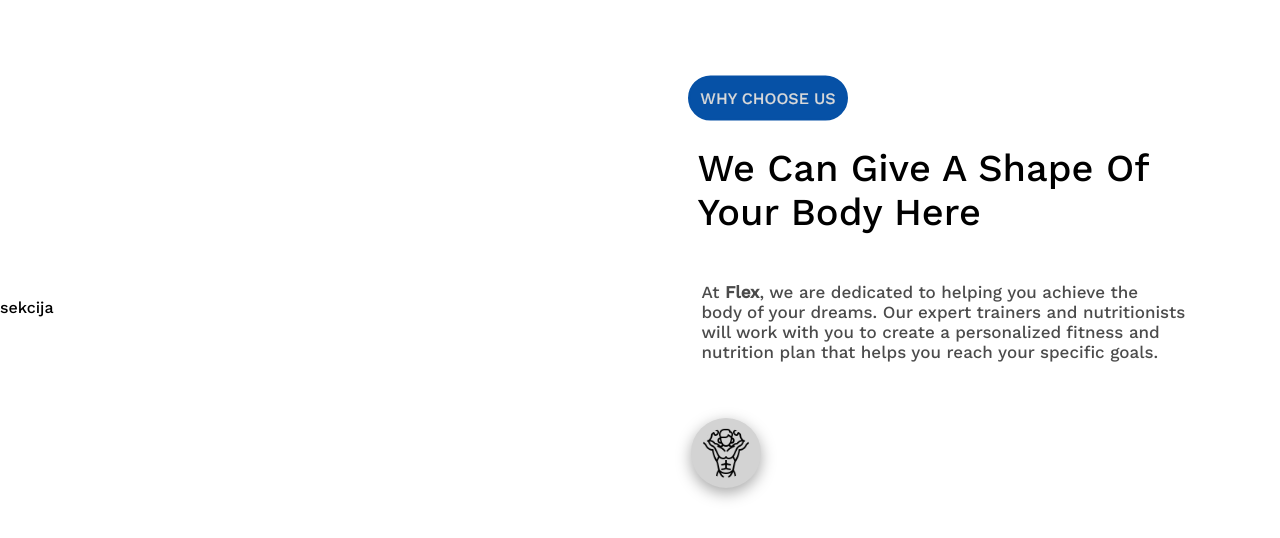
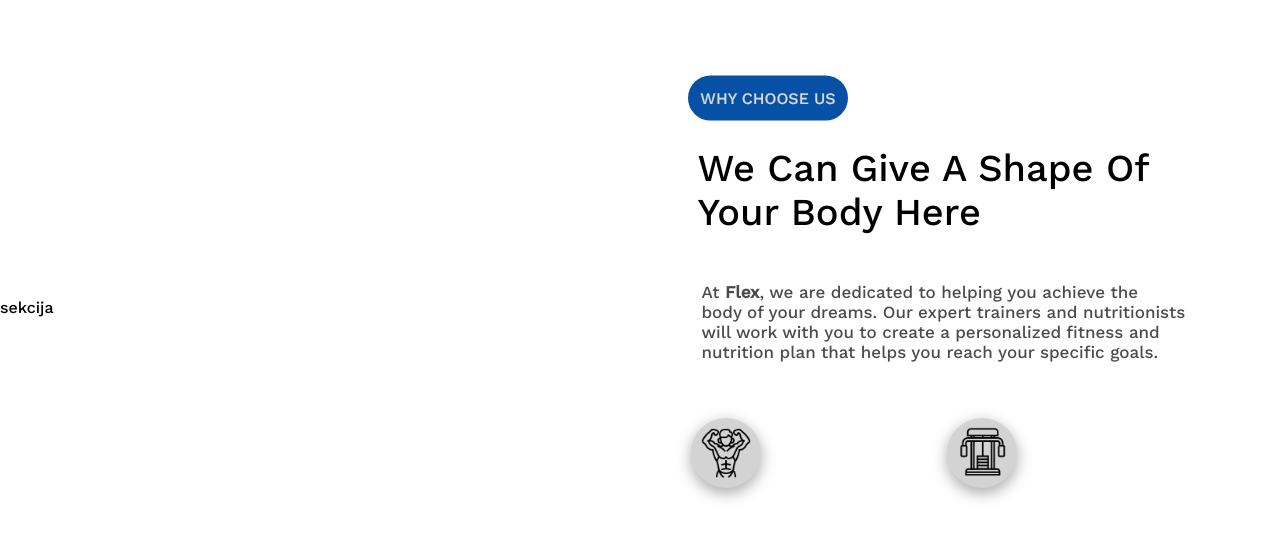
Before and after one commit to travarica/teretana, a plain HTML site: page index.html in a window 1280 px wide. Shown: the part 2902-3440 px from the top of the page. Drawn offline with nearby package versions, Linux system fonts and the light colour scheme.

Commit message:
promjena

```diff
--- a/index.html
+++ b/index.html
@@ -136,9 +136,16 @@
 
         <section class="sekcija">
             <p>sekcija</p>
-            <div class="skupkrugova">
-                <img src="gallery/bodybuilding.png" class="krug1">
+            <div class="velikikrug1">
+                <img src="gallery/bodybuilding.png" class="bodybuilder">
+                <div class="krug1"></div>
             </div>
+            <div class="velikikrug2">
+                <img src="gallery/gym-station.png" class="gym-station">
+                <div class="krug2"></div>
+            </div>
+
+
         </section>
 
 
--- a/style.css
+++ b/style.css
@@ -541,23 +541,58 @@ body{
     opacity: 0.7;
     font-size: 17px;
 }
+.velikikrug1{
+    position: absolute;
+    top: 15%;
+    left: 54%;
+    cursor: pointer;
+}
 .krug1{
-    position: absolute;
-    left:54%;
-    top: 15%;
+    background-color:lightgray;
+    border-radius: 50%;
+    box-shadow: rgba(0, 0, 0, 0.35) 0px 5px 15px;
     width: 70px;
     height: 70px;
-    padding: 10px;
-    background-color:lightgray;
-    border-radius: 50px 50px 50px 50px;
-    cursor: pointer;
-    box-shadow: rgba(0, 0, 0, 0.35) 0px 5px 15px;
-
+    margin-right: 50px;
 }
-.krug1:hover{
+.bodybuilder{
+    width: 6%;
+    position: absolute;
+    left: 8.5%;
+    top: 14.5%;
+    color: black;
+    width: 50px;
+}
+.velikikrug1:hover .krug1{
     background-color: #0651a6;
-
 }
-.krug1:hover{
+.velikikrug1:hover .bodybuilder{
     content: url(gallery/bodybuilding\ \(1\).png);
 }
+.velikikrug2{
+    position: absolute;
+    top: 15%;
+    left: 74%;
+    cursor: pointer;
+}
+.krug2{
+    background-color:lightgray;
+    border-radius: 50%;
+    box-shadow: rgba(0, 0, 0, 0.35) 0px 5px 15px;
+    width: 70px;
+    height: 70px;
+}
+.gym-station{
+    width: 6%;
+    position: absolute;
+    left: 13.5%;
+    top: 13.5%;
+    color: black;
+    width: 50px;
+}
+.velikikrug2:hover .krug2{
+    background-color: #0651a6;
+}
+.velikikrug2:hover .gym-station{
+    content: url(gallery/gym-station\ \(1\).png);
+}
```
Also changed, not shown: gallery/gym-station (1).png (added), gallery/gym-station.png (added).
